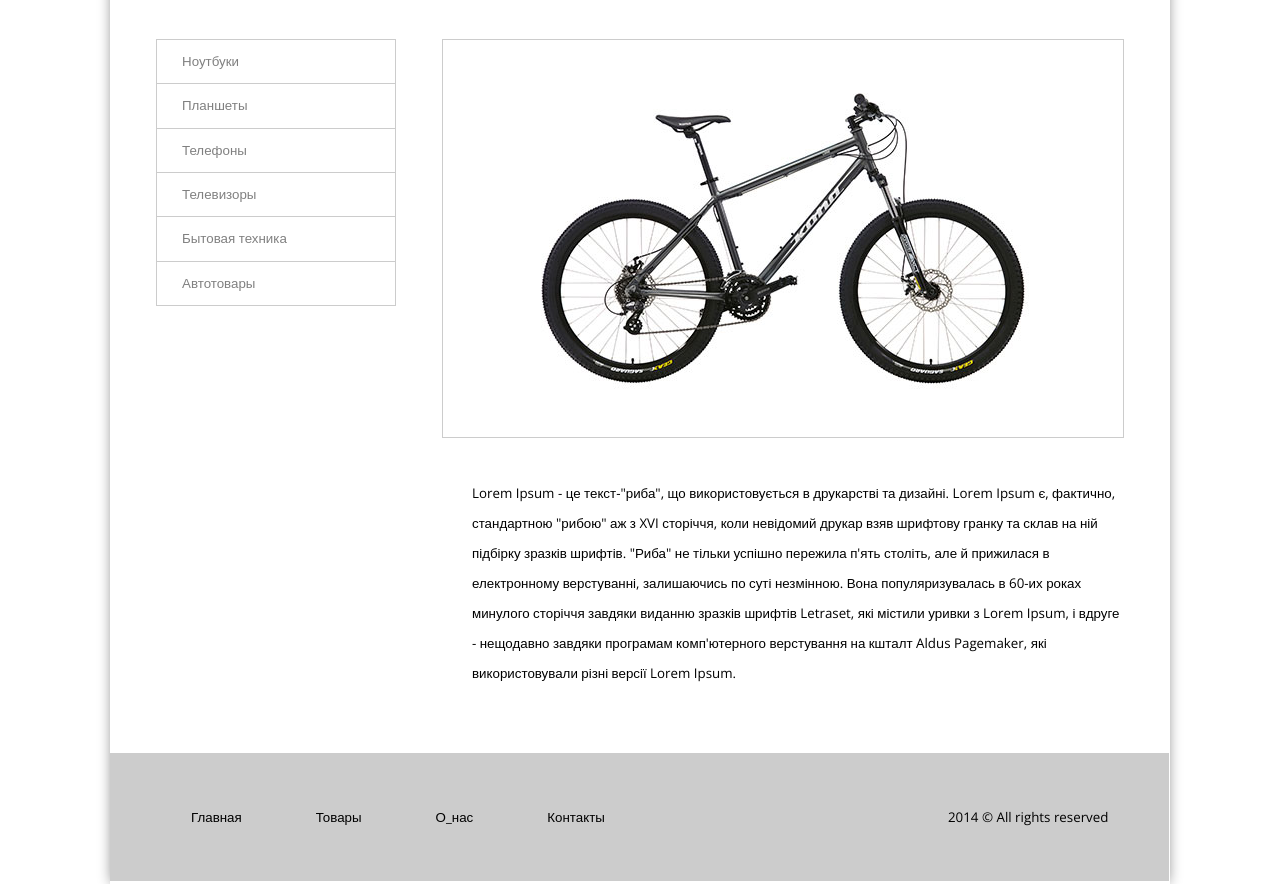
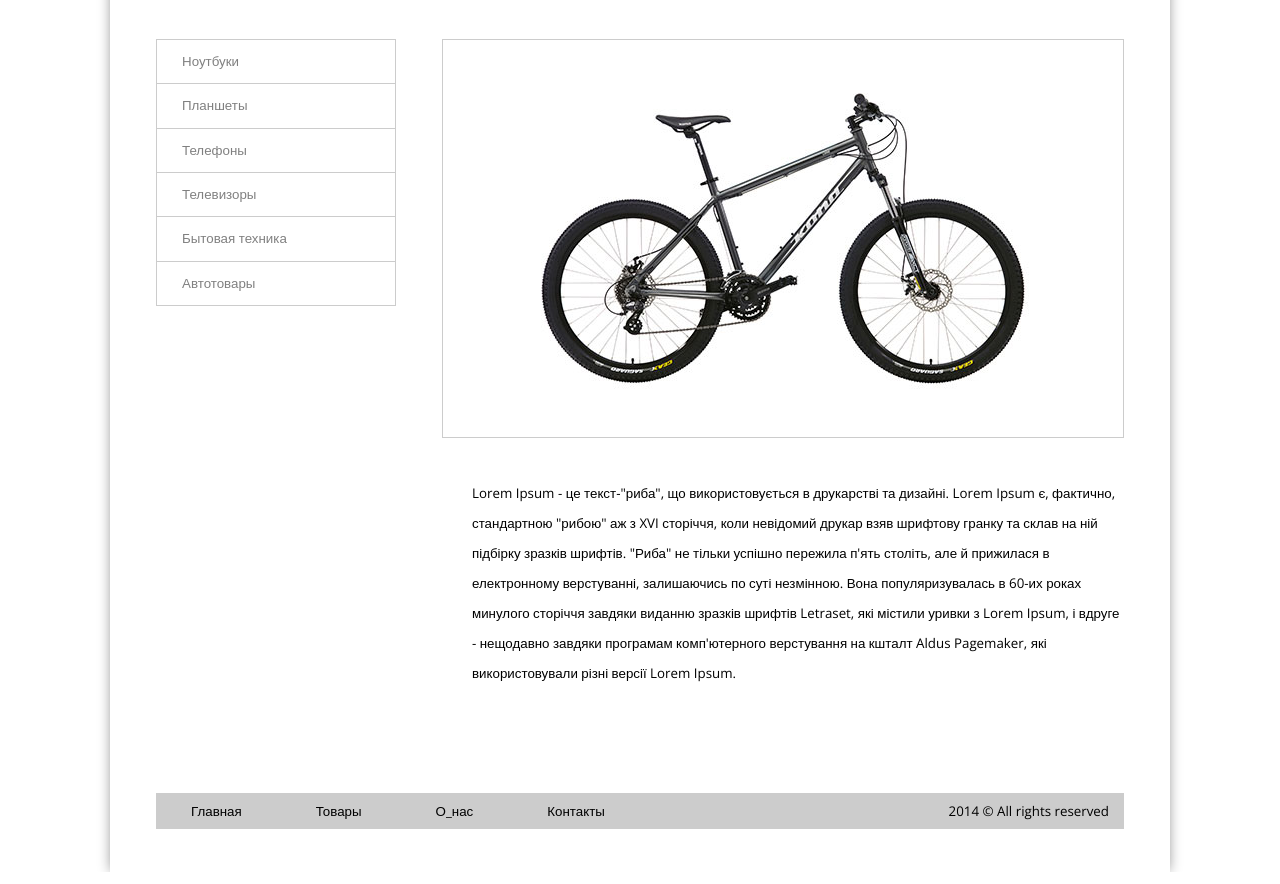
Before and after one commit to hotovshchikov/hotovshchikov.github.io, a plain HTML site: page hotovshchikov_html_3/index.html in a window 1280 px wide. Shown: the part 171-1055 px from the top of the page. Drawn offline with nearby package versions, Linux system fonts and the light colour scheme.

Commit message:
footer bugs fixed

```diff
--- a/hotovshchikov_html_3/css/style.css
+++ b/hotovshchikov_html_3/css/style.css
@@ -164,14 +164,15 @@ html>body .sidebar li a {
 	margin: 0 46px 60px 46px;
 	padding: 0px 48px;
 	background: #cccccc;*/
+	width: 968px;
 	display: inline-block;
-	padding: 46px;
+	margin: 40px 46px;
 	background: #ccc;
 }
 
 .footer ul {
 	float: left;
-	width: 777px;
+	width: 600px;
 }
 
 .footer ul li {
@@ -189,8 +190,8 @@ html>body .sidebar li a {
 
 .clearfix::after {
 	display: block;
-	content: '';
-	clear: both;
+    content: "";
+    clear: both;
 }
 
 .footer a {
```
